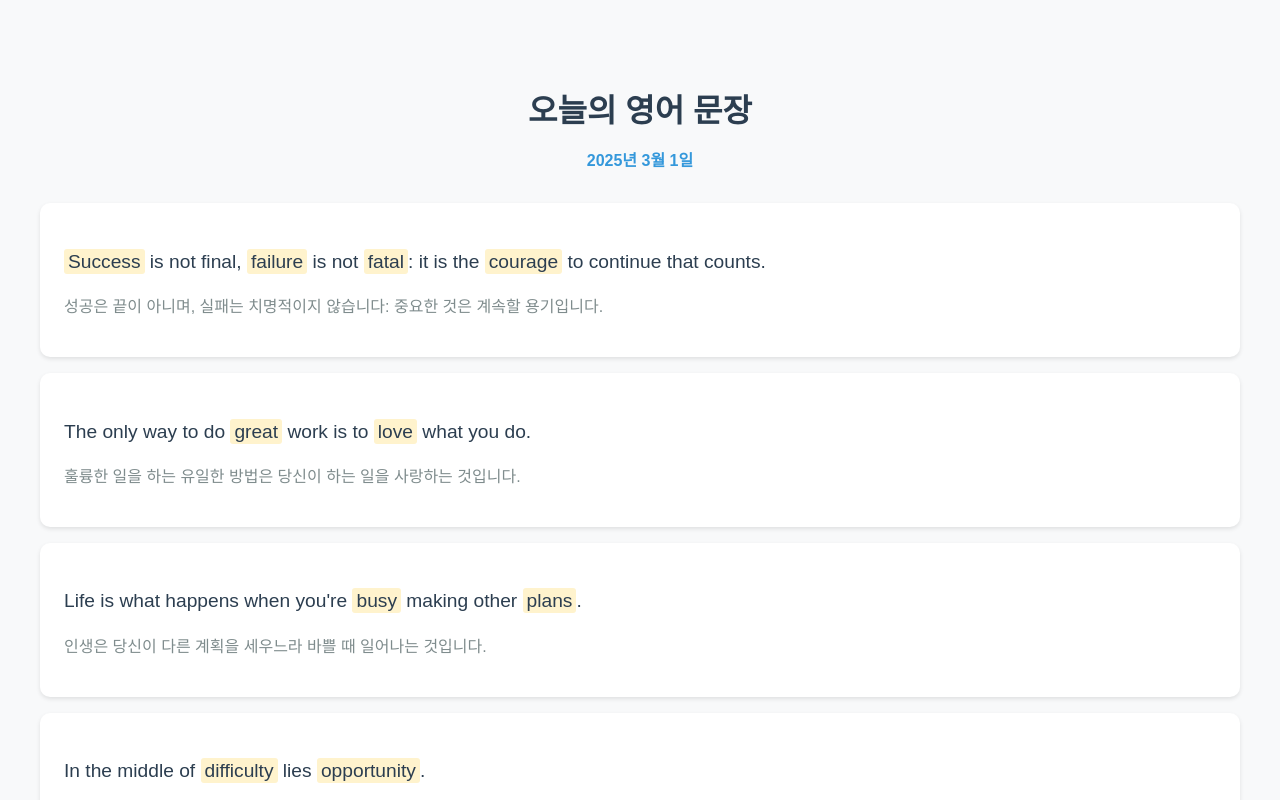
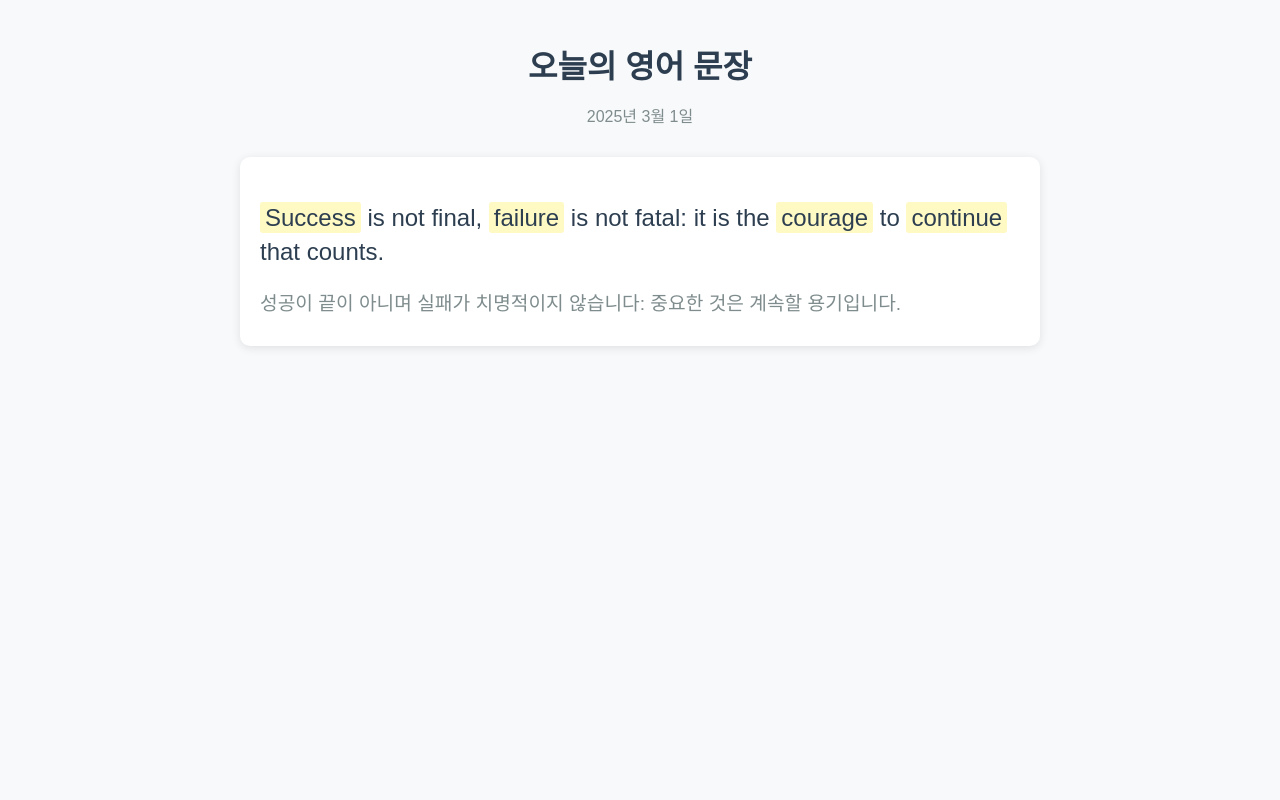
Before and after one commit to tmvls123/english-daily, a React (Create React App) app in the folder english-daily/: page / in a window 1280 px wide. Shown: the top 800 px of the page. Built offline with nearby package versions, Linux system fonts and the light colour scheme.

Commit message:
매일 다른 영어 문장이 표시되도록 수정

```diff
--- a/english-daily/src/App.css
+++ b/english-daily/src/App.css
@@ -4,24 +4,22 @@ body {
 }
 
 .container {
-    max-width: 1200px;
-    margin: 2rem auto;
-    padding: 2rem;
+    max-width: 800px;
+    margin: 0 auto;
+    padding: 20px;
+    font-family: 'Noto Sans KR', sans-serif;
 }
 
-.header {
+h1 {
     text-align: center;
-    margin-bottom: 2rem;
-}
-
-.header h1 {
     color: #2c3e50;
-    margin-bottom: 0.5rem;
+    margin-bottom: 10px;
 }
 
 .date {
-    color: #3498db;
-    font-weight: bold;
+    text-align: center;
+    color: #7f8c8d;
+    margin-bottom: 30px;
 }
 
 .main-content {
@@ -39,102 +37,91 @@ body {
 .sentence-card {
     background-color: white;
     border-radius: 10px;
-    padding: 1.5rem;
-    box-shadow: 0 2px 4px rgba(0,0,0,0.1);
-    transition: transform 0.2s;
+    padding: 20px;
+    margin-bottom: 20px;
+    box-shadow: 0 2px 10px rgba(0, 0, 0, 0.1);
 }
 
-.sentence-card:hover {
-    transform: translateY(-3px);
+.english {
+    font-size: 1.5em;
+    color: #2c3e50;
+    margin-bottom: 15px;
+    line-height: 1.4;
 }
 
-.english-text {
-    font-size: 1.2rem;
-    color: #2c3e50;
-    margin-bottom: 0.5rem;
-    line-height: 1.6;
-}
-
-.korean-text {
-    font-size: 1rem;
+.korean {
+    font-size: 1.2em;
     color: #7f8c8d;
+    margin-bottom: 10px;
 }
 
 .highlight {
-    background-color: #fff3cd;
-    padding: 2px 4px;
+    background-color: #fff9c4;
+    padding: 2px 5px;
     border-radius: 3px;
     cursor: pointer;
-    transition: background-color 0.2s;
+    transition: background-color 0.3s;
 }
 
 .highlight:hover {
-    background-color: #ffe69c;
+    background-color: #fff176;
 }
 
-.keyword-explanation {
-    flex: 1;
+.word-explanation {
+    position: fixed;
+    bottom: 20px;
+    right: 20px;
     background-color: white;
+    padding: 20px;
     border-radius: 10px;
-    padding: 1.5rem;
-    box-shadow: 0 2px 4px rgba(0,0,0,0.1);
-    position: sticky;
-    top: 2rem;
-    height: fit-content;
+    box-shadow: 0 2px 15px rgba(0, 0, 0, 0.2);
+    max-width: 300px;
+    z-index: 1000;
 }
 
-.keyword-explanation h3 {
+.word-explanation h3 {
+    margin-top: 0;
     color: #2c3e50;
-    margin-bottom: 1rem;
-    font-size: 1.4rem;
 }
 
-.keyword-explanation .meaning {
-    color: #e74c3c;
-    font-weight: bold;
-    margin-bottom: 0.5rem;
+.word-explanation p {
+    color: #34495e;
+    margin: 10px 0;
 }
 
-.keyword-explanation .explanation {
-    color: #7f8c8d;
-    line-height: 1.6;
-}
-
-.close-btn {
-    margin-top: 1rem;
-    padding: 0.5rem 1rem;
+.word-explanation button {
     background-color: #e74c3c;
     color: white;
     border: none;
+    padding: 8px 15px;
     border-radius: 5px;
     cursor: pointer;
-    transition: background-color 0.2s;
+    transition: background-color 0.3s;
 }
 
-.close-btn:hover {
+.word-explanation button:hover {
     background-color: #c0392b;
 }
 
 @media (max-width: 768px) {
     .container {
-        padding: 1rem;
-        margin: 1rem;
+        padding: 10px;
     }
 
-    .main-content {
-        flex-direction: column;
+    .english {
+        font-size: 1.2em;
     }
 
-    .keyword-explanation {
+    .korean {
+        font-size: 1em;
+    }
+
+    .word-explanation {
         position: fixed;
         bottom: 0;
+        right: 0;
         left: 0;
-        right: 0;
+        max-width: none;
         border-radius: 10px 10px 0 0;
-        z-index: 1000;
-    }
-
-    .sentence-card {
-        padding: 1rem;
     }
 }
--- a/english-daily/src/App.js
+++ b/english-daily/src/App.js
@@ -1,113 +1,126 @@
-import React, { useState } from 'react';
+import React, { useState, useEffect } from 'react';
 import './App.css';
 
-// 샘플 영어 문장 데이터
+// 영어 문장 데이터베이스
 const sentences = [
   {
     english: "Success is not final, failure is not fatal: it is the courage to continue that counts.",
-        korean: "성공은 끝이 아니며, 실패는 치명적이지 않습니다: 중요한 것은 계속할 용기입니다.",
-        keywords: [
-            { word: "Success", meaning: "성공, 성취", explanation: "목표나 목적을 달성하는 것" },
-            { word: "failure", meaning: "실패", explanation: "목표 달성에 실패하거나 기대에 미치지 못하는 것" },
-            { word: "fatal", meaning: "치명적인", explanation: "매우 심각하거나 죽음에 이르게 할 수 있는" },
-            { word: "courage", meaning: "용기", explanation: "두려움이나 어려움에 맞서는 정신적 힘" }
-        ]
+    korean: "성공이 끝이 아니며 실패가 치명적이지 않습니다: 중요한 것은 계속할 용기입니다.",
+    important: ["success", "failure", "courage", "continue"],
+    words: {
+      "success": "성공, 성취",
+      "failure": "실패",
+      "courage": "용기",
+      "continue": "계속하다, 지속하다"
+    }
   },
   {
     english: "The only way to do great work is to love what you do.",
     korean: "훌륭한 일을 하는 유일한 방법은 당신이 하는 일을 사랑하는 것입니다.",
-        keywords: [
-            { word: "great", meaning: "훌륭한, 위대한", explanation: "매우 좋거나 뛰어난 상태" },
-            { word: "love", meaning: "사랑하다", explanation: "매우 좋아하거나 열정을 가지고 있는 것" }
-        ]
+    important: ["great", "work", "love"],
+    words: {
+      "great": "훌륭한, 위대한",
+      "work": "일, 작업",
+      "love": "사랑하다"
+    }
   },
   {
     english: "Life is what happens when you're busy making other plans.",
     korean: "인생은 당신이 다른 계획을 세우느라 바쁠 때 일어나는 것입니다.",
-        keywords: [
-            { word: "busy", meaning: "바쁜", explanation: "할 일이 많아 시간적 여유가 없는 상태" },
-            { word: "plans", meaning: "계획들", explanation: "미래에 하고자 하는 일들에 대한 구상" }
-        ]
-    },
-    {
-        english: "In the middle of difficulty lies opportunity.",
-        korean: "어려움의 한가운데에 기회가 있습니다.",
-        keywords: [
-            { word: "difficulty", meaning: "어려움", explanation: "해결하기 어렵거나 힘든 상황" },
-            { word: "opportunity", meaning: "기회", explanation: "좋은 결과를 얻을 수 있는 가능성이나 상황" }
-        ]
+    important: ["life", "happens", "busy", "plans"],
+    words: {
+      "life": "인생, 삶",
+      "happens": "일어나다, 발생하다",
+      "busy": "바쁜",
+      "plans": "계획"
+    }
   },
   {
     english: "The future belongs to those who believe in the beauty of their dreams.",
     korean: "미래는 자신의 꿈의 아름다움을 믿는 사람들의 것입니다.",
-        keywords: [
-            { word: "future", meaning: "미래", explanation: "앞으로 다가올 시간" },
-            { word: "believe", meaning: "믿다", explanation: "확신을 가지고 신뢰하는 것" },
-            { word: "beauty", meaning: "아름다움", explanation: "보기 좋거나 듣기 좋은 성질" },
-            { word: "dreams", meaning: "꿈들", explanation: "이루고 싶은 희망이나 목표" }
-        ]
+    important: ["future", "belongs", "believe", "beauty", "dreams"],
+    words: {
+      "future": "미래",
+      "belongs": "속하다",
+      "believe": "믿다",
+      "beauty": "아름다움",
+      "dreams": "꿈"
+    }
+  },
+  {
+    english: "Education is not preparation for life; education is life itself.",
+    korean: "교육은 삶을 위한 준비가 아닙니다; 교육이 삶 그 자체입니다.",
+    important: ["education", "preparation", "life", "itself"],
+    words: {
+      "education": "교육",
+      "preparation": "준비",
+      "life": "삶, 인생",
+      "itself": "그 자체"
+    }
   }
 ];
 
 function App() {
-    const [currentDate] = useState(new Date().toLocaleDateString('ko-KR', {
+  const [currentDate, setCurrentDate] = useState('');
+  const [selectedWord, setSelectedWord] = useState(null);
+
+  // 오늘의 문장 인덱스 계산 (날짜에 따라 변경)
+  const getTodaySentenceIndex = () => {
+    const today = new Date();
+    const dayOfYear = Math.floor((today - new Date(today.getFullYear(), 0, 0)) / (1000 * 60 * 60 * 24));
+    return dayOfYear % sentences.length;
+  };
+
+  useEffect(() => {
+    const today = new Date();
+    setCurrentDate(today.toLocaleDateString('ko-KR', {
       year: 'numeric',
       month: 'long',
       day: 'numeric'
     }));
+  }, []);
 
-    const [selectedKeyword, setSelectedKeyword] = useState(null);
+  const todaySentence = sentences[getTodaySentenceIndex()];
 
-    const highlightKeywords = (text, keywords) => {
-        let result = text;
-        keywords.forEach(keyword => {
-            const regex = new RegExp(`\\b${keyword.word}\\b`, 'gi');
-            result = result.replace(regex, `<span class="highlight" data-word="${keyword.word}">${keyword.word}</span>`);
-        });
-        return result;
-    };
-
-    const handleWordClick = (keyword) => {
-        setSelectedKeyword(keyword);
+  const handleWordClick = (word) => {
+    setSelectedWord(todaySentence.words[word]);
   };
 
   return (
     <div className="container">
-            <header className="header">
       <h1>오늘의 영어 문장</h1>
       <p className="date">{currentDate}</p>
-            </header>
 
-            <div className="main-content">
-                <div className="sentences-container">
-                    {sentences.map((sentence, index) => (
-                        <div key={index} className="sentence-card">
-                            <p className="english-text"
-                               dangerouslySetInnerHTML={{
-                                   __html: highlightKeywords(sentence.english, sentence.keywords)
-                               }}
-                               onClick={(e) => {
-                                   if (e.target.classList.contains('highlight')) {
-                                       const word = e.target.dataset.word;
-                                       const keyword = sentence.keywords.find(k => k.word === word);
-                                       handleWordClick(keyword);
-                                   }
-                               }}
-                            />
-                            <p className="korean-text">{sentence.korean}</p>
-                        </div>
-                    ))}
+      <div className="sentence-card">
+        <p className="english">
+          {todaySentence.english.split(' ').map((word, index) => {
+            const lowerWord = word.replace(/[.,!?:;]/g, '').toLowerCase();
+            const isImportant = todaySentence.important.includes(lowerWord);
+            return (
+              <span key={index}>
+                {isImportant ? (
+                  <span
+                    className="highlight"
+                    onClick={() => handleWordClick(lowerWord)}
+                  >
+                    {word}
+                  </span>
+                ) : word}
+                {' '}
+              </span>
+            );
+          })}
+        </p>
+        <p className="korean">{todaySentence.korean}</p>
       </div>
 
-                {selectedKeyword && (
-                    <div className="keyword-explanation">
-                        <h3>{selectedKeyword.word}</h3>
-                        <p className="meaning">{selectedKeyword.meaning}</p>
-                        <p className="explanation">{selectedKeyword.explanation}</p>
-                        <button className="close-btn" onClick={() => setSelectedKeyword(null)}>닫기</button>
+      {selectedWord && (
+        <div className="word-explanation">
+          <h3>단어 설명</h3>
+          <p>{selectedWord}</p>
+          <button onClick={() => setSelectedWord(null)}>닫기</button>
         </div>
       )}
-            </div>
     </div>
   );
 }
```
Lines whose indentation alone changed are shown as unchanged.
